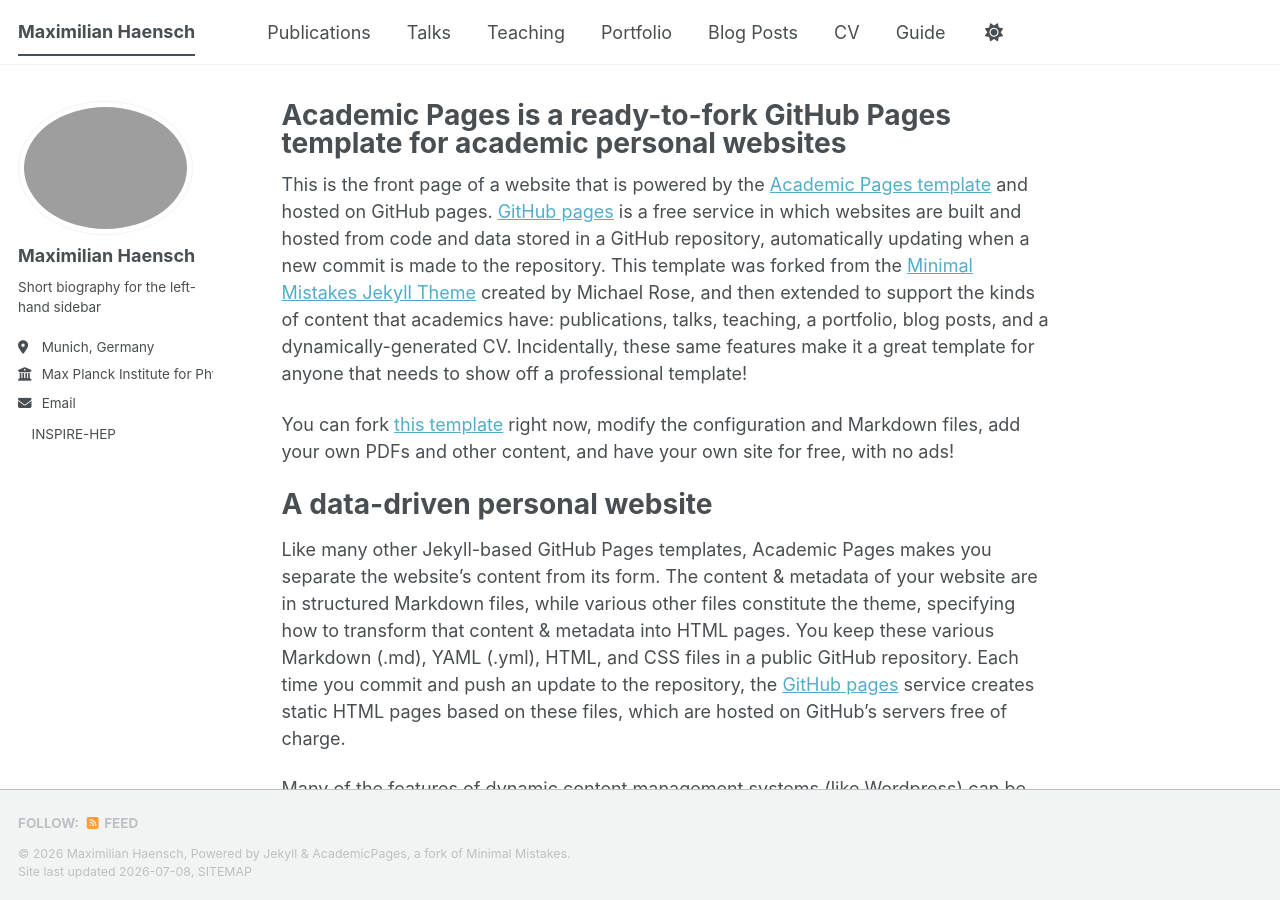
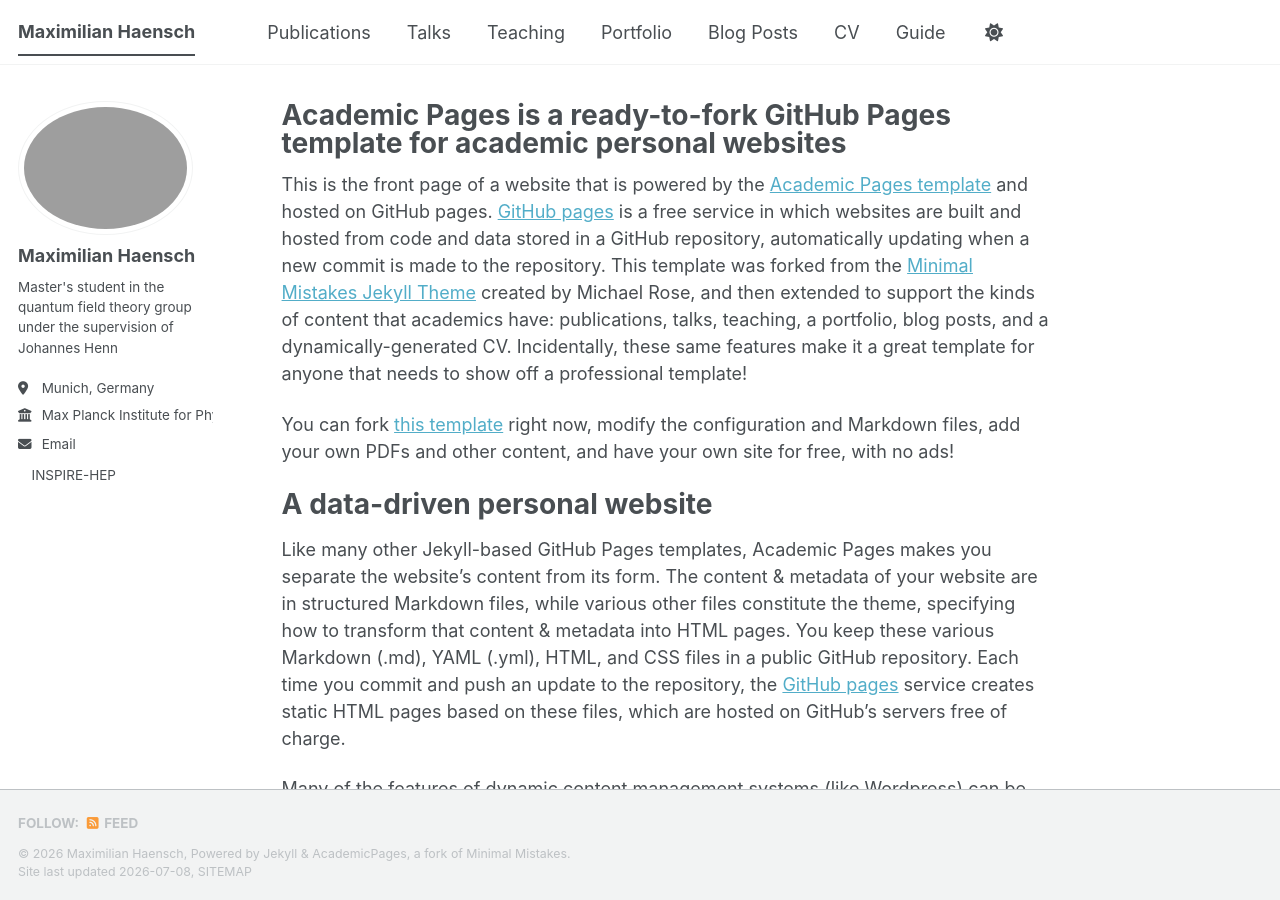
Before and after one commit to maximilianhaensch/maximilianhaensch.github.io, a Jekyll site: the page built from _pages/about.md, in a window 1280 px wide and 900 px high. Built offline with Jekyll 4.4.1, drawn with Linux system fonts in a browser that asks for light colours; a style sheet for code colours, icons or effects is not loaded.

Commit message:
Update _config.yml

```diff
--- a/_config.yml
+++ b/_config.yml
@@ -26,7 +26,7 @@ author:
   avatar           : "profile.png"
   name             : "Maximilian Haensch"
   pronouns         : # example: "she/her"
-  bio              : "Short biography for the left-hand sidebar"
+  bio              : "Master's student in the quantum field theory group under the supervision of Johannes Henn"
   location         : "Munich, Germany"
   employer         : "Max Planck Institute for Physics"
   uri              : # URL
```
